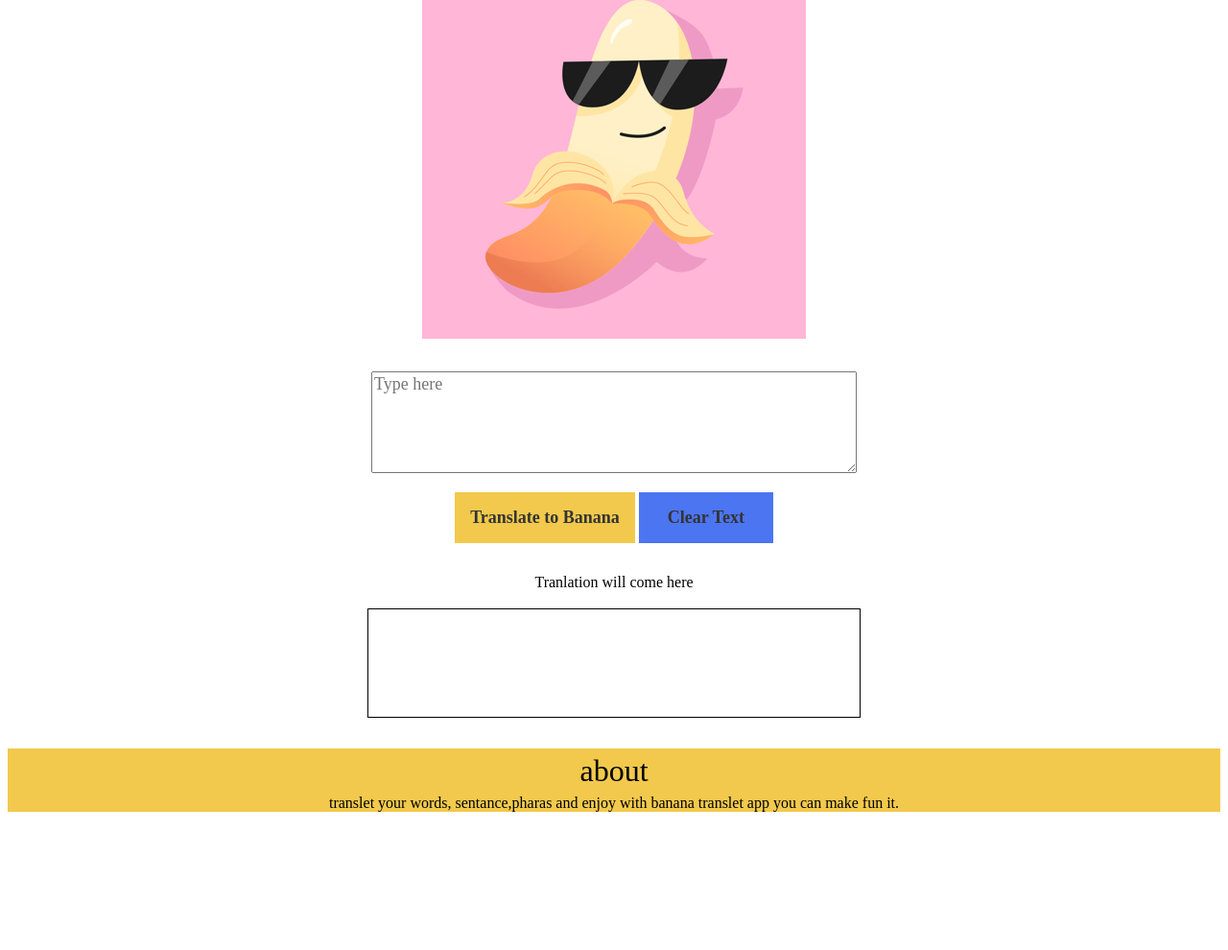
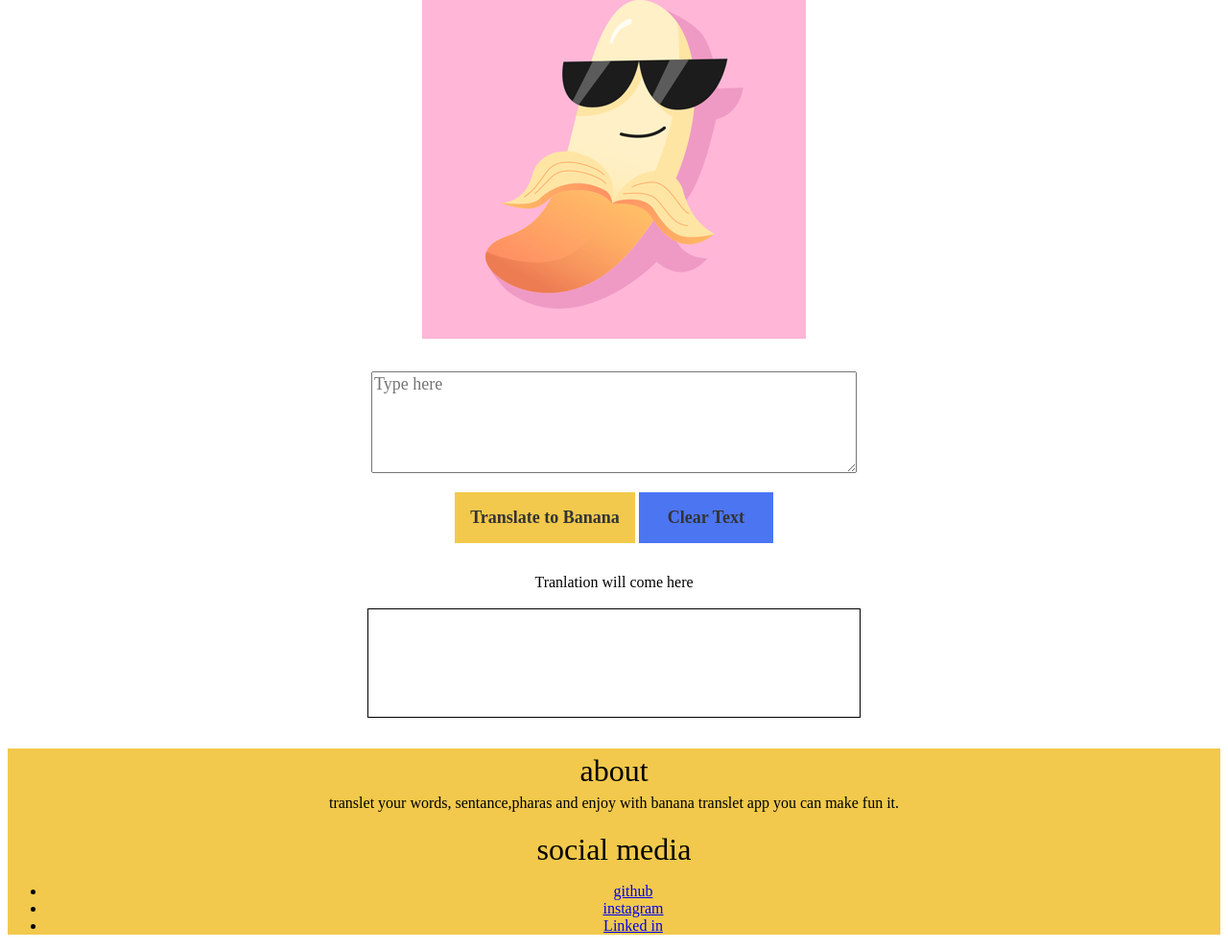
Before and after one commit to poonamng/bananatransletor, a plain HTML site: page index.html in a window 1280 px wide. Shown: the part 158-1148 px from the top of the page at 96% size. Before the commit the page ends 1020 px from the top, so only its background shows below. Drawn offline with Linux system fonts and the light colour scheme.

Commit message:
add social conection

```diff
--- a/index.html
+++ b/index.html
@@ -25,10 +25,27 @@
         <br>
         <div id="translate-output"></div>
     </main>
+    <footer class="footer">
+        <div>about</div>
+         <p>translet your words, sentance,pharas and enjoy with banana translet app you can make fun it.</p>
 
-    <footer>
-        <div>about</div>
-        <p>translet your words, sentance,pharas and enjoy with banana translet app you can make fun it.</p>
-    </footer>
+        <div class="footer-header">social media </div>
+        <ul class="social-links list-non-bullet">
+          <li class="list-item-inline">
+            <a class="link" href="https://github.com/poonamng/"> github </a>
+          </li>
+          <li class="list-item-inline">
+            <a class="link" href="https://www.instagram.com/thepunam8/">
+              instagram
+            </a>
+
+          </li>
+
+          <li class="list-item-inline">
+            <a class="link" href="https://www.linkedin.com/in/poonam-kumari-393b32228/">
+              Linked in
+            </a>
+        </ul>
+      </footer>
 </body>
 </html>
```
